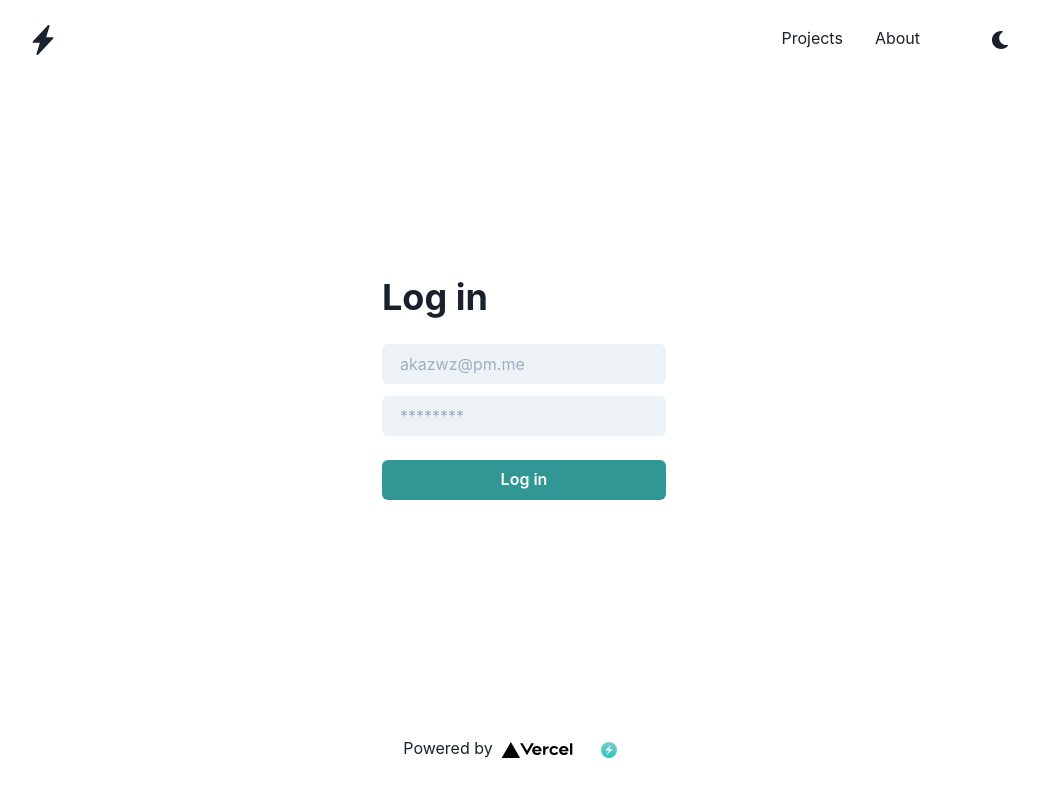
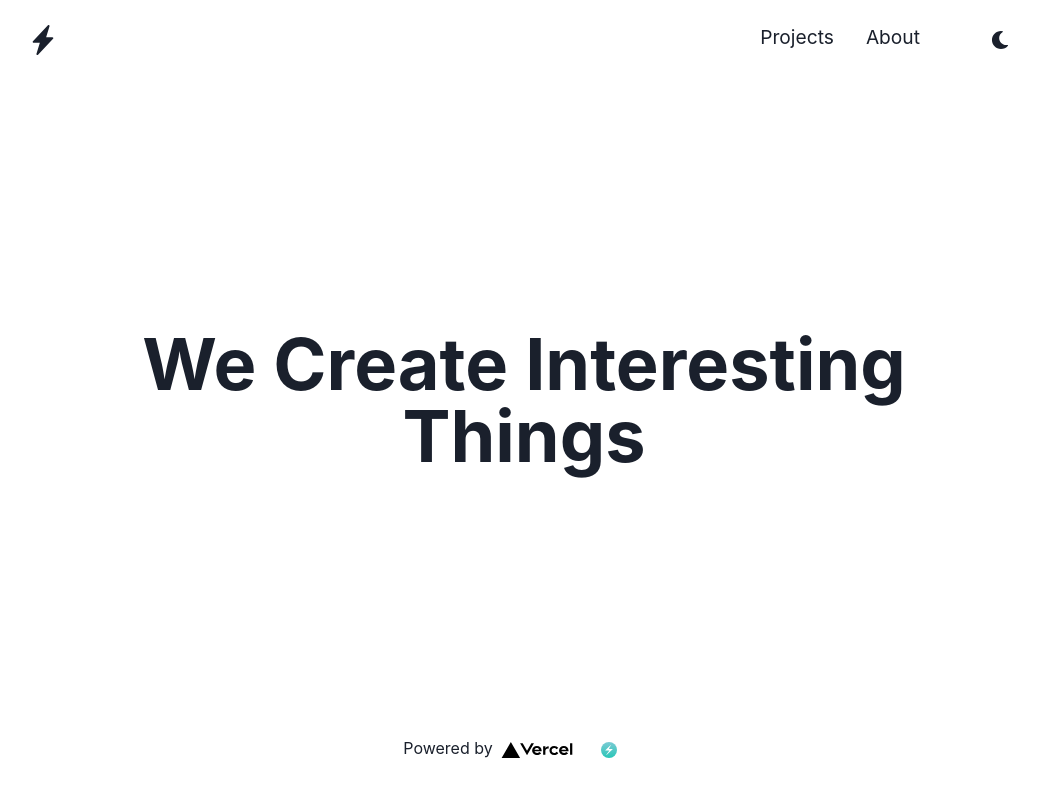
Before and after one commit to akazwz/website, a Next.js app: page / in a window 1280 px wide. Shown: the top 796 px of the page, without its empty margins (116-1155 px from the left). Built offline with nearby package versions, Linux system fonts and the light colour scheme.

Commit message:
homepage

```diff
--- a/package.json
+++ b/package.json
@@ -11,7 +11,9 @@
     "@chakra-ui/react": "^1.6.12",
     "@emotion/react": "^11",
     "@emotion/styled": "^11",
+    "animate.css": "^4.1.1",
     "framer-motion": "^4",
+    "hover.css": "^2.3.2",
     "next": "12.0.2",
     "react": "17.0.2",
     "react-dom": "17.0.2",
--- a/pages/_app.tsx
+++ b/pages/_app.tsx
@@ -1,6 +1,7 @@
 import { ChakraProvider } from '@chakra-ui/react'
 import type { AppProps } from 'next/app'
 import '../styles/globals.css'
+import 'animate.css'
 
 function MyApp({ Component, pageProps }: AppProps) {
   return (
--- a/pages/index.tsx
+++ b/pages/index.tsx
@@ -1,26 +1,24 @@
 import { useRouter } from 'next/router'
 import {
-  Button,
   Flex,
   Heading,
-  Input,
-  useColorModeValue
 } from '@chakra-ui/react'
-import Layout from '../src/components/layout';
+import Layout from '../src/components/layout'
 
 const IndexPage = () => {
-  const router = useRouter()
-  const formBackground = useColorModeValue('grey.100', 'grey.700')
+
   return (
     <>
       <Layout>
-        <Flex height="100%" alignItems="center" justifyContent="center">
-          <Flex direction="column" background={formBackground} p={12} rounded={5}>
-            <Heading mb={6}>Log in</Heading>
-            <Input placeholder="akazwz@pm.me" variant="filled" mb={3} type="email" />
-            <Input placeholder="********" variant="filled" mb={6} type="password" />
-            <Button mb={6} colorScheme="teal" onClick={() => router.push('/about')}>Log in</Button>
-          </Flex>
+        <Flex
+          height="100%"
+          alignContent="center"
+          alignItems="center"
+          textAlign="center"
+        >
+          <Heading size="4xl">
+            We Create Interesting Things
+          </Heading>
         </Flex>
       </Layout>
     </>
--- a/src/components/header.tsx
+++ b/src/components/header.tsx
@@ -6,7 +6,7 @@ import {
   Flex,
   useColorMode,
   Link,
-  useColorModeValue, useBoolean
+  useColorModeValue,
 } from '@chakra-ui/react'
 import { FaMoon, FaSun } from 'react-icons/fa'
 import { BsLightningChargeFill } from 'react-icons/bs'
@@ -17,8 +17,6 @@ const Header = () => {
   const { toggleColorMode } = useColorMode()
   const text = useColorModeValue('dark', 'light')
   const SwitchIcon = useColorModeValue(FaMoon, FaSun)
-  const [projectsHover, setProjectsHover] = useBoolean()
-  const [aboutHover, setAboutHover] = useBoolean()
 
   return (
     <>
@@ -31,12 +29,8 @@ const Header = () => {
           <Link
             mr="2rem"
             onClick={() => router.push('/projects')}
-            onMouseEnter={setProjectsHover.on}
-            onMouseLeave={setProjectsHover.off}
             style={{
-              textDecoration: projectsHover ? 'underline' : 'none',
-              color: projectsHover ? '#0070f3' : '',
-              fontSize: projectsHover ? '1.3rem' : '1rem'
+              fontSize: '1.2rem'
             }}
           >
             Projects
@@ -44,12 +38,8 @@ const Header = () => {
           <Link
             mr="3rem"
             onClick={() => router.push('/about')}
-            onMouseEnter={setAboutHover.on}
-            onMouseLeave={setAboutHover.off}
             style={{
-              textDecoration: aboutHover ? 'underline' : 'none',
-              color: aboutHover ? '#0070f3' : '',
-              fontSize: aboutHover ? '1.3rem' : '1rem',
+              fontSize: '1.2rem'
             }}
           >
             About
--- a/styles/globals.css
+++ b/styles/globals.css
@@ -3,12 +3,7 @@ body {
   padding: 0;
   margin: 0;
   font-family: -apple-system, BlinkMacSystemFont, Segoe UI, Roboto, Oxygen,
-    Ubuntu, Cantarell, Fira Sans, Droid Sans, Helvetica Neue, sans-serif;
-}
-
-a {
-  color: inherit;
-  text-decoration: none;
+  Ubuntu, Cantarell, Fira Sans, Droid Sans, Helvetica Neue, sans-serif;
 }
 
 * {
```
Also changed, not shown: pages/login.tsx (added, +19 -0 lines), 1 other file (tests, documents, lock files or other folders).
